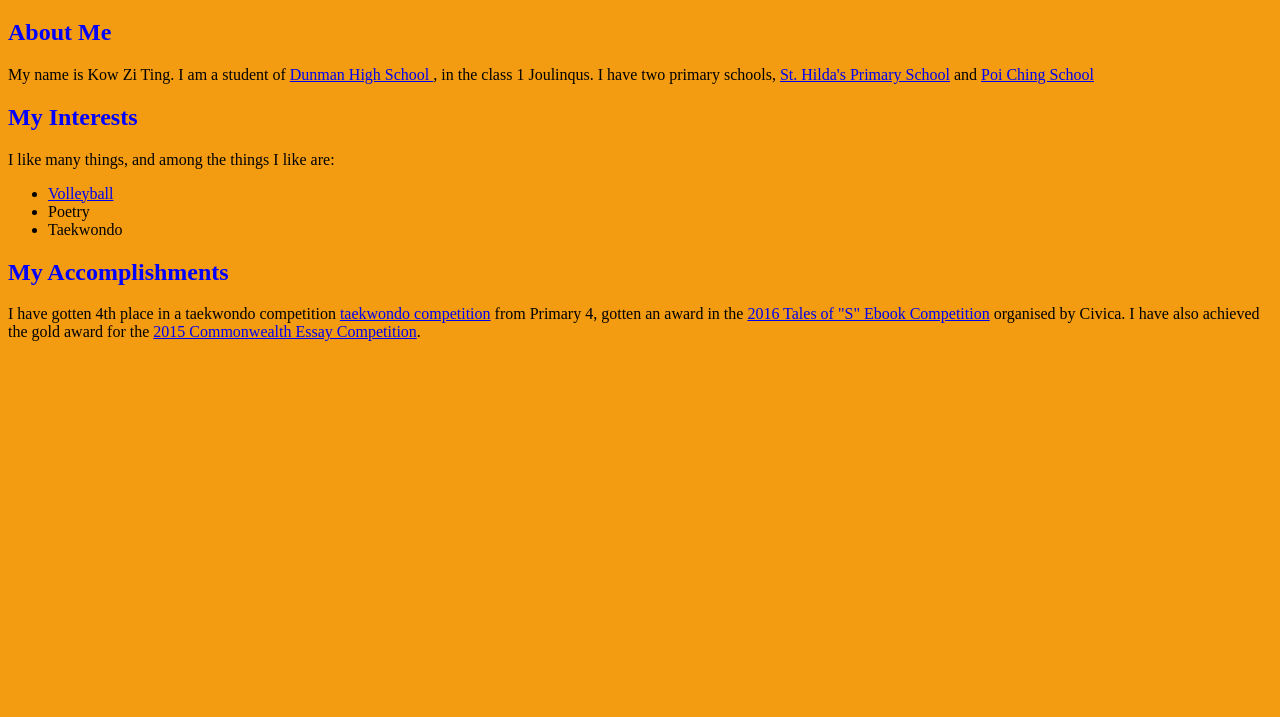
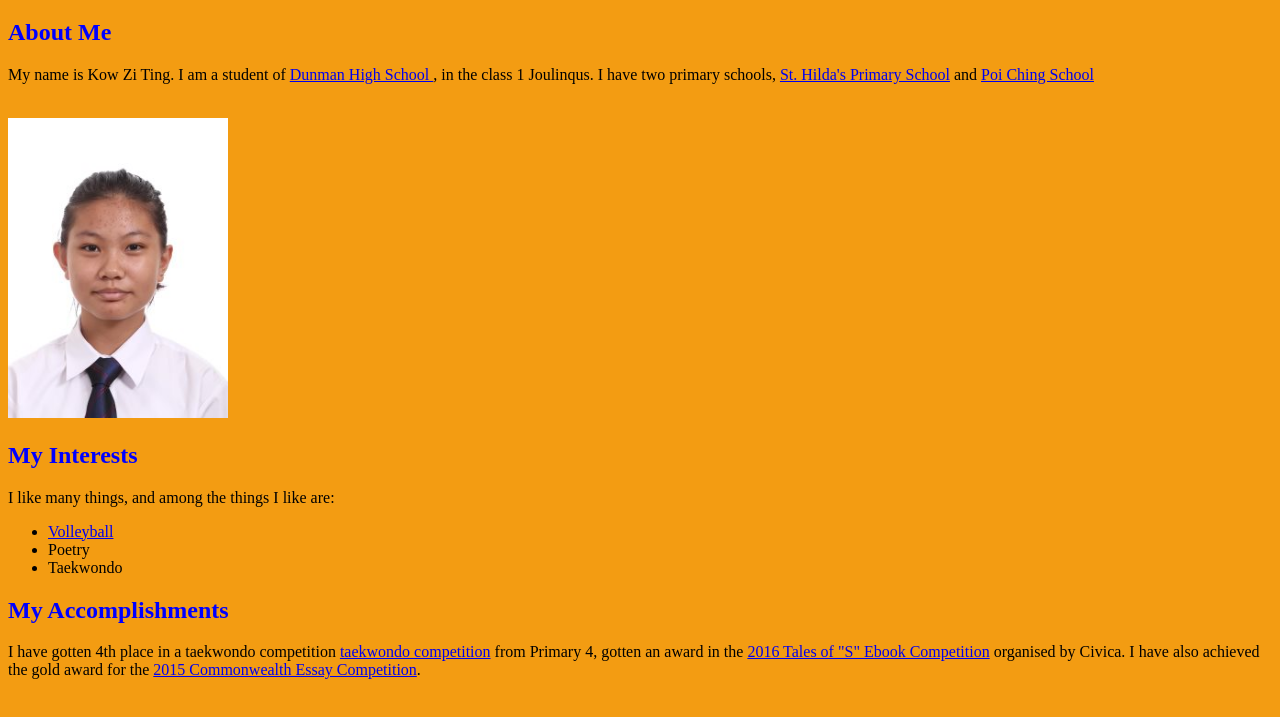
Before and after one commit to dhs17y1jkowziting/dhs17y1jkowziting.github.io, a plain HTML site: page index.html in a window 1280 px wide. Shown: the part 61-778 px from the top of the page. Drawn offline with Linux system fonts and the light colour scheme.

Commit message:
Update index.html

```diff
--- a/index.html
+++ b/index.html
@@ -19,7 +19,9 @@
 
 <p>
 My name is Kow Zi Ting. I am a student of <a href ="www.dhs.sg">Dunman High School </a>, in the class 1 Joulinqus. I have two primary schools, <a href ="www.shps.moe.edu.sg">St. Hilda's Primary School</a> and <a href ="http://poiching.moe.edu.sg/">Poi Ching School </a> </p>
-
+<br>
+<IMG SRC="photo.jpg" ALT="Picture of me"  WIDTH=220 HEIGHT=300>
+<br>
 <h2> My Interests </h2>
 <p>I like many things, and among the things I like are:</p>
 <ul>
```
